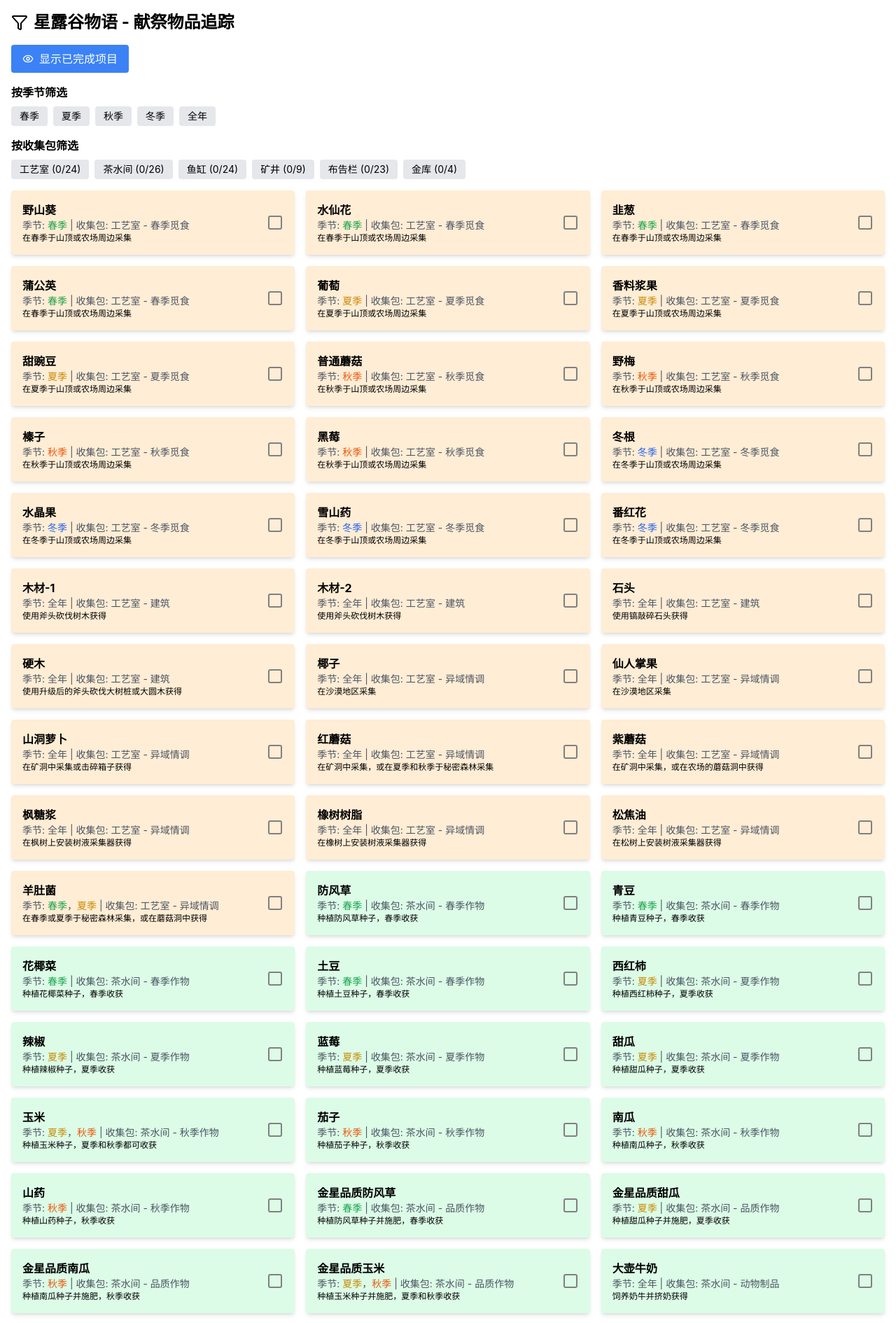
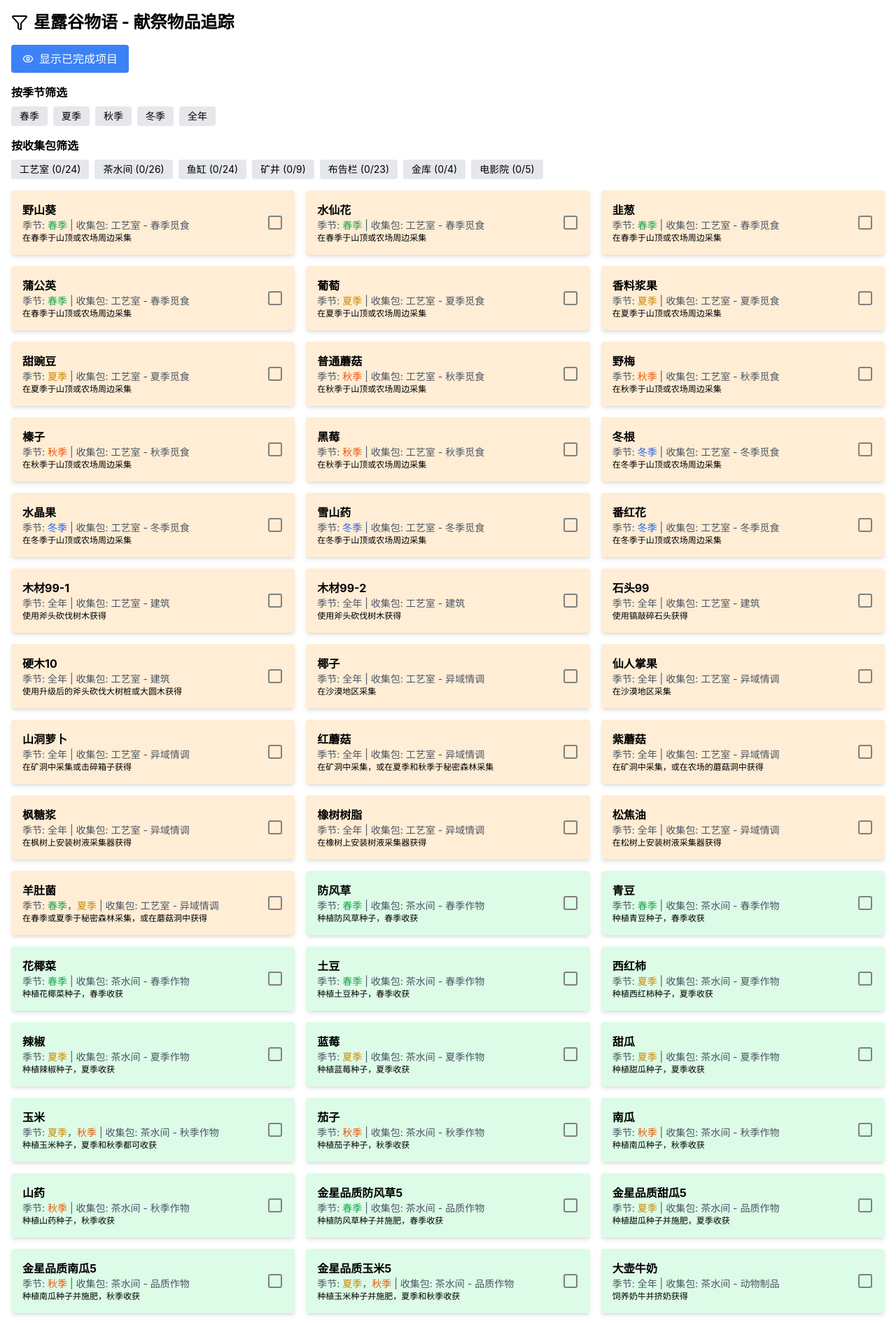
Before and after one commit to XingzhiY/stardew-sacrifice-tracker, a React (Create React App) app: page / in a window 1280 px wide. Shown: the top 1890 px of the page at 70% size. Built offline with nearby package versions, Linux system fonts and the light colour scheme.

Commit message:
work-cinema done；color adjusted

```diff
--- a/src/SacrificeTracker.tsx
+++ b/src/SacrificeTracker.tsx
@@ -2,7 +2,7 @@ import React, { useState, useEffect } from 'react';
 import { LucideCheckSquare, LucideSquare, LucideFilter, LucideEye, LucideEyeOff } from 'lucide-react';
 
 type Season = '春季' | '夏季' | '秋季' | '冬季' | '全年';
-const rooms = ['工艺室', '茶水间', '鱼缸', '矿井', '布告栏', '金库'] as const;
+const rooms = ['工艺室', '茶水间', '鱼缸', '矿井', '布告栏', '金库', '电影院'] as const;
 type Room = typeof rooms[number];
 
 interface BundleInfo {
@@ -40,6 +40,7 @@ const bundleData = {
   '5000': { required: 1 },
   '10000': { required: 1 },
   '25000': { required: 1 },
+  遗失: { required: 5 },
 } as const;
 
 type Bundle = keyof typeof bundleData;
@@ -51,6 +52,7 @@ const communityCenterData: Record<Room, Bundle[]> = {
   矿井: ['铁匠', '地质学家', '冒险者'],
   布告栏: ['大厨', '染料', '地质研究', '饲料', '魔法师'],
   金库: ['2500', '5000', '10000', '25000'],
+  电影院: ['遗失'],
 };
 
 interface SacrificeItem {
@@ -180,28 +182,28 @@ const SacrificeTracker: React.FC = () => {
     },
     // 工艺式建筑收集包
     {
-      name: '木材-1',
+      name: '木材99-1',
       season: ['全年'],
       room: '工艺室',
       bundle: '建筑',
       obtainMethod: '使用斧头砍伐树木获得',
     },
     {
-      name: '木材-2',
+      name: '木材99-2',
       season: ['全年'],
       room: '工艺室',
       bundle: '建筑',
       obtainMethod: '使用斧头砍伐树木获得',
     },
     {
-      name: '石头',
+      name: '石头99',
       season: ['全年'],
       room: '工艺室',
       bundle: '建筑',
       obtainMethod: '使用镐敲碎石头获得',
     },
     {
-      name: '硬木',
+      name: '硬木10',
       season: ['全年'],
       room: '工艺室',
       bundle: '建筑',
@@ -360,28 +362,28 @@ const SacrificeTracker: React.FC = () => {
     },
     // 茶水间，品质作物
     {
-      name: '金星品质防风草',
+      name: '金星品质防风草5',
       season: ['春季'],
       room: '茶水间',
       bundle: '品质作物',
       obtainMethod: '种植防风草种子并施肥，春季收获',
     },
     {
-      name: '金星品质甜瓜',
+      name: '金星品质甜瓜5',
       season: ['夏季'],
       room: '茶水间',
       bundle: '品质作物',
       obtainMethod: '种植甜瓜种子并施肥，夏季收获',
     },
     {
-      name: '金星品质南瓜',
+      name: '金星品质南瓜5',
       season: ['秋季'],
       room: '茶水间',
       bundle: '品质作物',
       obtainMethod: '种植南瓜种子并施肥，秋季收获',
     },
     {
-      name: '金星品质玉米',
+      name: '金星品质玉米5',
       season: ['夏季', '秋季'],
       room: '茶水间',
       bundle: '品质作物',
@@ -783,14 +785,14 @@ const SacrificeTracker: React.FC = () => {
     },
     // 矿井（冒险者收集包）
     {
-      name: '史莱姆泥',
+      name: '史莱姆泥99',
       season: ['全年'],
       room: '矿井',
       bundle: '冒险者',
       obtainMethod: '击败史莱姆获得（需要99个）',
     },
     {
-      name: '蝙蝠翅膀',
+      name: '蝙蝠翅膀10',
       season: ['全年'],
       room: '矿井',
       bundle: '冒险者',
@@ -871,7 +873,7 @@ const SacrificeTracker: React.FC = () => {
       room: '布告栏',
       bundle: '染料',
       obtainMethod: '在海滩觅食（用300块木头修复海滩左边的断桥后）',
-  },
+    },
     {
       name: '向日葵',
       season: ['夏季', '秋季'],
@@ -932,21 +934,21 @@ const SacrificeTracker: React.FC = () => {
 
     // 布告栏（饲料收集包）
     {
-      name: '小麦',
+      name: '小麦10',
       season: ['夏季', '秋季'],
       room: '布告栏',
       bundle: '饲料',
       obtainMethod: '种植小麦种子，夏季和秋季收获',
     },
     {
-      name: '干草',
+      name: '干草10',
       season: ['全年'],
       room: '布告栏',
       bundle: '饲料',
       obtainMethod: '使用镰刀割草后自动存入料仓，或从玛妮的牧场购买',
     },
     {
-      name: '苹果',
+      name: '苹果3',
       season: ['秋季'],
       room: '布告栏',
       bundle: '饲料',
@@ -1011,6 +1013,49 @@ const SacrificeTracker: React.FC = () => {
       bundle: '25000',
       obtainMethod: '支付25000金币',
     },
+  // 电影院（遗失的收集包）====================================================
+  {
+    name: '银星或更高品质的果酒（任意）',
+    season: ['全年'],
+    room: '电影院',
+    bundle: '遗失',
+    obtainMethod: '将果酒在木桶中进行单次（14天）陈酿后获得',
+  },
+  {
+    name: '恐龙蛋黄酱',
+    season: ['全年'],
+    room: '电影院',
+    bundle: '遗失',
+    obtainMethod: '将恐龙蛋放入蛋黄酱机制作获得',
+  },
+  {
+    name: '五彩碎片',
+    season: ['全年'],
+    room: '电影院',
+    bundle: '遗失',
+    obtainMethod: '在矿洞深层、火山或开矿时随机获得',
+  },
+  {
+    name: '金星品质的上古水果（5个）',
+    season: ['全年'],
+    room: '电影院',
+    bundle: '遗失',
+    obtainMethod: '种植上古种子并施肥后收获金星品质的水果',
+  },
+  {
+    name: '金星或银星品质的虚空鲈鱼',
+    season: ['全年'],
+    room: '电影院',
+    bundle: '遗失',
+    obtainMethod: '在女巫的沼泽钓鱼获得',
+  },
+  {
+    name: '鱼籽酱',
+    season: ['全年'],
+    room: '电影院',
+    bundle: '遗失',
+    obtainMethod: '将任意鱼籽放入罐头瓶加工获得',
+  },
 
 
 
@@ -1128,13 +1173,23 @@ const SacrificeTracker: React.FC = () => {
     全年: 'text-grey-600',
   };
 
+  // const roomColors = {
+  //   "工艺室": "bg-orange-100",
+  //   "茶水间": "bg-green-100",
+  //   "鱼缸": "bg-blue-100",
+  //   "矿井": "bg-gray-200",
+  //   "布告栏": "bg-yellow-100",
+  //   "金库": "bg-brown-200",
+  //   "电影院": "bg-red-100",
+  // };
   const roomColors = {
     "工艺室": "bg-orange-100",
     "茶水间": "bg-green-100",
     "鱼缸": "bg-blue-100",
     "矿井": "bg-gray-200",
-    "布告栏": "bg-yellow-100",
-    "金库": "bg-brown-200",
+    "布告栏": "bg-red-100",
+    "金库": "bg-yellow-100",
+    // "电影院": "bg-brown-200",
   };
 
   // 计算总完成率
```
